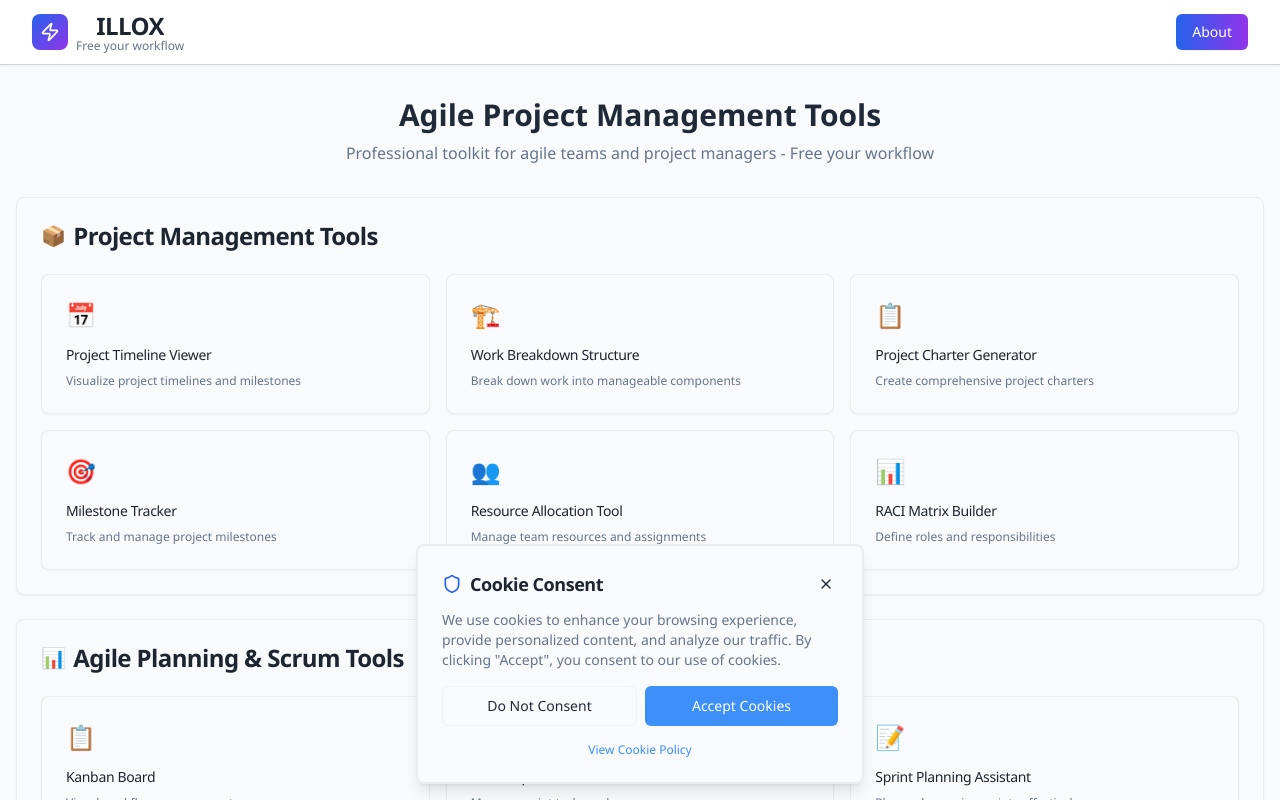
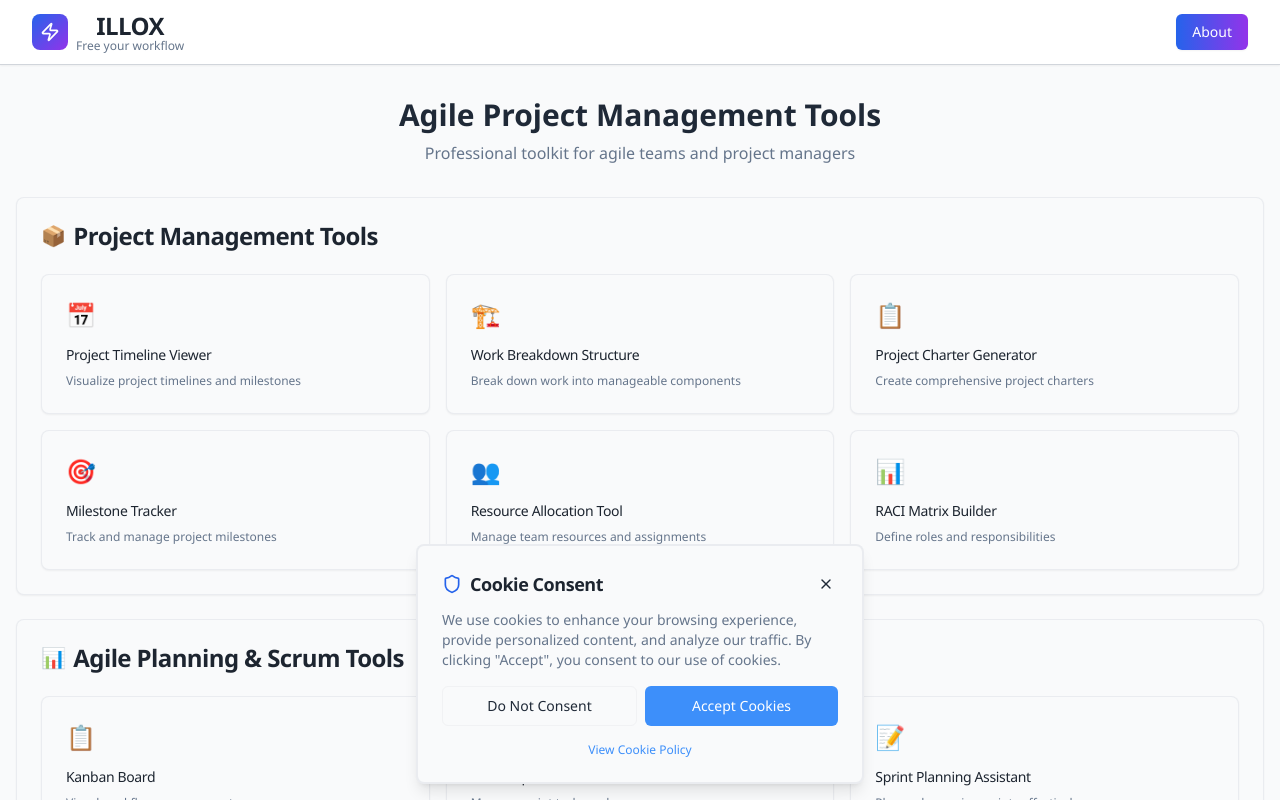
Before and after one commit to kbteck/project-management-app, a React (Vite) app: page / in a window 1280 px wide. Shown: the top 800 px of the page. Built offline with nearby package versions, Linux system fonts and the light colour scheme.

Commit message:
Remove 'Free your workflow' from headline subtitle. Now only appears as tagline under logo. Headline is clean and professional.

```diff
--- a/src/components/AppLayout.tsx
+++ b/src/components/AppLayout.tsx
@@ -32,7 +32,7 @@ const AppLayout: React.FC = () => {
         <div className="mb-8">
           <h1 className="text-3xl font-bold text-center mb-2">Agile Project Management Tools</h1>
           <p className="text-muted-foreground text-center">
-            Professional toolkit for agile teams and project managers - Free your workflow
+            Professional toolkit for agile teams and project managers
           </p>
         </div>
 
```
